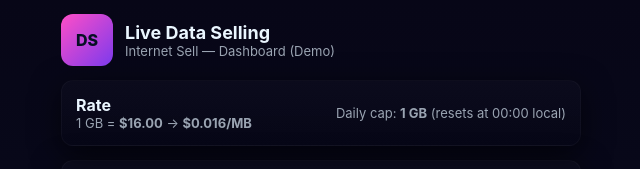
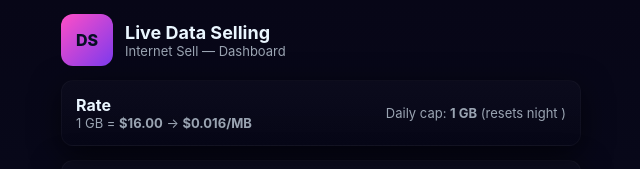
Before and after one commit to work-IQ/Sell, a plain HTML site: page index.html in a window 1280 px wide. Shown: the top 169 px of the page, without its empty margins (319-959 px from the left). Drawn offline with Linux system fonts and the light colour scheme.

Commit message:
Update index.html

```diff
--- a/index.html
+++ b/index.html
@@ -46,7 +46,7 @@
       <div class="logo">DS</div>
       <div>
         <h1>Live Data Selling</h1>
-        <div class="sub">Internet Sell — Dashboard (Demo)</div>
+        <div class="sub">Internet Sell — Dashboard </div>
       </div>
     </header>
 
@@ -57,7 +57,7 @@
           <div style="font-weight:700">Rate</div>
           <div class="small">1 GB = <strong>$16.00</strong> → <strong>$0.016/MB</strong></div>
         </div>
-        <div class="small muted">Daily cap: <strong>1 GB</strong> (resets at 00:00 local)</div>
+        <div class="small muted">Daily cap: <strong>1 GB</strong> (resets night )</div>
       </div>
     </div>
 
```
